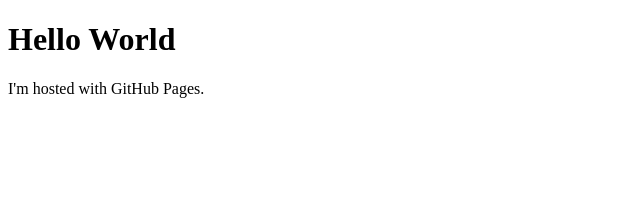
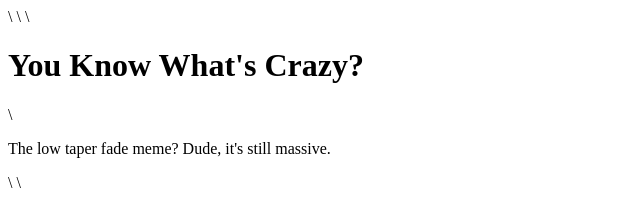
Before and after one commit to c373z/c373z.github.io, a plain HTML site: page index.html in a window 1280 px wide. Shown: the whole page, without its empty margins (0-640 px from the left). Drawn offline with Linux system fonts and the light colour scheme.

Commit message:
Update index.html

```diff
--- a/index.html
+++ b/index.html
@@ -1,8 +1,8 @@
-<!DOCTYPE html>
-<html>
-<body>
-<h1>Hello World</h1>
-<p>I'm hosted with GitHub Pages.</p>
-</body>
+<!DOCTYPE html>\
+<html>\
+<body>\
+<h1>You Know What's Crazy?</h1>\
+<p>The low taper fade meme? Dude, it's still massive.</p>\
+<title>Sigma</title>
+</body>\
 </html>
-<title>Sigma</title>
```
